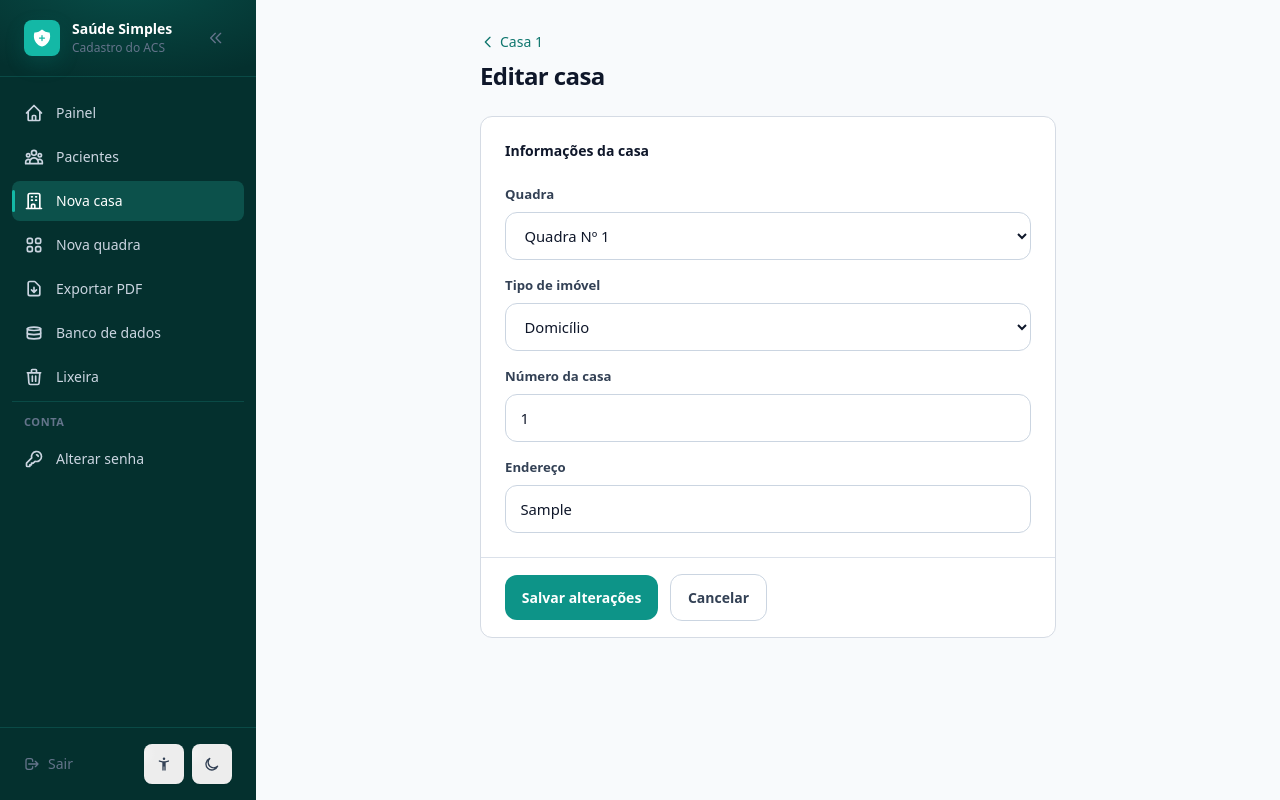
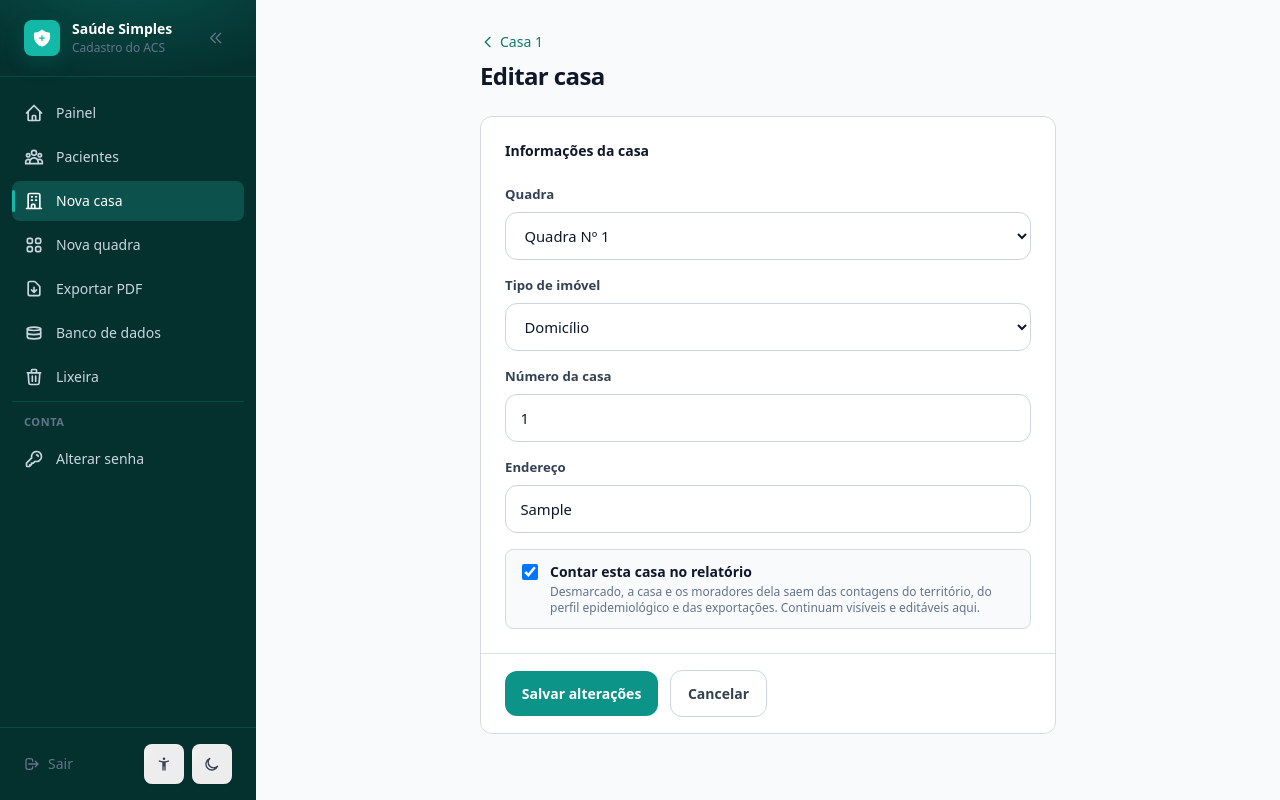
Before and after one commit to haynan1/saude_simples, a Flask app: page /casa/1/editar in a window 1280 px wide. Run offline with Flask 3, Linux system fonts and the light colour scheme; the visitor is signed in with stand-in values (Sample User, id 1); tables that the repository leaves empty hold one stand-in row (values such as "Sample post").

Commit message:
Casas: marcar se entram no relatório, com filtro no painel
Nova coluna casas.contabilizar (default 1). Desmarcada, a casa E os
moradores dela saem de toda contagem do território — painel, perfil
epidemiológico e as duas exportações — mas continuam visíveis, abertos e
editáveis. É recorte de relatório, não exclusão nem ocultação.

O filtro age no único ponto por onde todo relatório passa
(carregar_dados_relatorio) e na query própria do painel. Morador sem casa
continua contando: a marcação é da casa, e o COALESCE do LEFT JOIN trata
ausência como dentro.

Migração adiciona a coluna já contabilizando o legado — zerar em silêncio o
relatório de quem atualiza seria o pior desfecho possível. O teste recria a
tabela sem a coluna para exercitar o ALTER TABLE de verdade.

Controle na página da casa, no formulário de edição e selo nos dois lugares,
mais a opção "Contabilização" no filtro do painel. O selo usa
bg-slate-200/border-slate-300: border-slate-400 não está na lista de
utilitárias cobertas por .theme-dark e acenderia sobre o fundo escuro.

A leitura da marcação virou o filtro |contabilizada em vez de ficar repetida
em Python e em dois templates.

13 testes cobrindo exclusão do relatório, migração, filtro, visibilidade
preservada e a rota nova (login, CSRF e open redirect via `next`). A rota
também entrou em ROTAS_PROTEGIDAS_POST, que é a especificação de segurança
executável do projeto.

Co-Authored-By: Claude Opus 5 <noreply@anthropic.com>

```diff
--- a/app.py
+++ b/app.py
@@ -327,6 +327,21 @@ STATUS_PACIENTE_POR_CODIGO = {opcao["codigo"]: opcao["label"] for opcao in STATU
 # existir sem NOT NULL — NULL conta como ativo, igual ao legado.
 SQL_PACIENTE_ATIVO = "COALESCE(pacientes.status, 'ativo') = 'ativo'"
 
+# Casa fora do relatório: some das contagens do território (painel, perfil
+# epidemiológico e exportações), mas continua na lista e editável. COALESCE
+# cobre banco importado antes da coluna existir — ausência conta como dentro.
+SQL_CASA_CONTABILIZADA = "COALESCE(casas.contabilizar, 1) = 1"
+
+
+def casa_contabilizada(casa):
+    """Lê a marcação de uma linha de casa tolerando bancos antigos importados
+    (a coluna pode não existir até o init_db rodar) e valores nulos."""
+    try:
+        valor = casa["contabilizar"]
+    except (IndexError, KeyError):
+        return True
+    return True if valor is None else bool(valor)
+
 
 def normalizar_status_paciente(value):
     value = str(value or "").strip()
@@ -717,18 +732,28 @@ def carregar_dados_relatorio(condicoes_selecionadas=None, filtro_sem_selecao=Fal
     condicoes_selecionadas = condicoes_selecionadas or []
     grupos_selecionados = grupos_selecionados or []
     conn = get_db_connection()
+    # Casa marcada como fora do relatório não entra aqui — e, por tabela, os
+    # moradores dela também não, já que o LEFT JOIN abaixo os descarta junto.
     casas = conn.execute(
         f"""
         SELECT casas.*, quadras.numero_quadra, COUNT(pacientes.id) AS total_pacientes
         FROM casas
         LEFT JOIN quadras ON quadras.id = casas.quadra_id
         LEFT JOIN pacientes ON pacientes.casa_id = casas.id AND {SQL_PACIENTE_ATIVO}
+        WHERE {SQL_CASA_CONTABILIZADA}
         GROUP BY casas.id
         ORDER BY quadras.numero_quadra IS NULL, quadras.numero_quadra, casas.numero_casa, casas.id
         """
     ).fetchall()
+    # Morador sem casa continua contando: o LEFT JOIN deixa contabilizar NULL,
+    # e o COALESCE trata ausência como dentro do relatório.
     pacientes = conn.execute(
-        f"SELECT * FROM pacientes WHERE {SQL_PACIENTE_ATIVO} ORDER BY nome"
+        f"""
+        SELECT pacientes.* FROM pacientes
+        LEFT JOIN casas ON casas.id = pacientes.casa_id
+        WHERE {SQL_PACIENTE_ATIVO} AND {SQL_CASA_CONTABILIZADA}
+        ORDER BY pacientes.nome
+        """
     ).fetchall()
     conn.close()
 
@@ -946,6 +971,7 @@ app.add_template_filter(listar_condicoes, "condicoes_lista")
 app.add_template_filter(listar_condicao_codigos, "condicoes_codigos")
 app.add_template_filter(status_paciente_label, "status_paciente")
 app.add_template_filter(status_paciente_de, "status_codigo")
+app.add_template_filter(casa_contabilizada, "contabilizada")
 
 
 @app.context_processor
@@ -1236,8 +1262,14 @@ def index():
                  quadras.numero_quadra IS NULL, quadras.numero_quadra, casas.id
         """
     ).fetchall()
+    # Indicadores ignoram quem mora em casa marcada como fora do relatório.
     pacientes = conn.execute(
-        f"SELECT sexo, data_nascimento, condicoes_saude FROM pacientes WHERE {SQL_PACIENTE_ATIVO}"
+        f"""
+        SELECT pacientes.sexo, pacientes.data_nascimento, pacientes.condicoes_saude
+        FROM pacientes
+        LEFT JOIN casas ON casas.id = pacientes.casa_id
+        WHERE {SQL_PACIENTE_ATIVO} AND {SQL_CASA_CONTABILIZADA}
+        """
     ).fetchall()
     pacientes_busca = []
     if busca:
@@ -1255,23 +1287,31 @@ def index():
         ]
     conn.close()
     # Indicadores sempre sobre o território inteiro — o filtro recorta apenas
-    # a lista de casas.
-    stats = build_dashboard_stats(casas, pacientes)
-
-    # Filtro de casas: por tipo de imóvel (multi) e/ou por quadra.
+    # a lista de casas. A casa fora do relatório continua na lista, com selo,
+    # mas não entra na conta.
+    stats = build_dashboard_stats([c for c in casas if casa_contabilizada(c)], pacientes)
+
+    # Filtro de casas: por tipo de imóvel (multi), por quadra e/ou pela
+    # marcação de contabilização.
     tipos_filtro = [
         tipo for tipo in request.args.getlist("tipo") if tipo in TIPOS_IMOVEL_POR_CODIGO
     ]
     quadra_filtro = request.args.get("quadra", "").strip()
+    contabilizar_filtro = request.args.get("contabilizar", "").strip()
+    if contabilizar_filtro not in ("1", "0"):
+        contabilizar_filtro = ""
 
     # Contagens exibidas no modal — calculadas ANTES do recorte, para o
     # operador saber quantos imóveis existem de cada tipo/quadra.
     contagem_tipos = {opcao["codigo"]: 0 for opcao in TIPOS_IMOVEL_OPCOES}
     sem_quadra_total = 0
+    fora_do_relatorio_total = 0
     for casa in casas:
         contagem_tipos[tipo_imovel_de(casa)] += 1
         if casa["quadra_id"] is None:
             sem_quadra_total += 1
+        if not casa_contabilizada(casa):
+            fora_do_relatorio_total += 1
 
     total_casas_geral = len(casas)
     casas_filtradas = casas
@@ -1284,6 +1324,11 @@ def index():
         casas_filtradas = [casa for casa in casas_filtradas if casa["quadra_id"] == int(quadra_filtro)]
     else:
         quadra_filtro = ""
+    if contabilizar_filtro:
+        dentro = contabilizar_filtro == "1"
+        casas_filtradas = [
+            casa for casa in casas_filtradas if casa_contabilizada(casa) == dentro
+        ]
 
     return render_template(
         "index.html",
@@ -1295,10 +1340,12 @@ def index():
         pacientes_busca=pacientes_busca,
         tipos_filtro=tipos_filtro,
         quadra_filtro=quadra_filtro,
+        contabilizar_filtro=contabilizar_filtro,
         contagem_tipos=contagem_tipos,
         sem_quadra_total=sem_quadra_total,
+        fora_do_relatorio_total=fora_do_relatorio_total,
         total_casas_geral=total_casas_geral,
-        filtro_ativo=bool(tipos_filtro or quadra_filtro),
+        filtro_ativo=bool(tipos_filtro or quadra_filtro or contabilizar_filtro),
     )
 
 
@@ -1495,10 +1542,14 @@ def editar_casa(casa_id):
             flash(numero_error, "danger")
             return render_template("editar_casa.html", casa=casa, quadras=quadras)
 
+        # Checkbox não marcada não é enviada pelo navegador — ausência aqui
+        # significa "fora do relatório", que é o que o formulário mostra.
+        contabilizar = 1 if request.form.get("contabilizar") == "1" else 0
         conn = get_db_connection()
         conn.execute(
-            "UPDATE casas SET quadra_id = ?, numero_casa = ?, endereco = ?, tipo_imovel = ? WHERE id = ?",
-            (quadra_id, numero_casa, endereco, tipo_imovel, casa_id),
+            "UPDATE casas SET quadra_id = ?, numero_casa = ?, endereco = ?, tipo_imovel = ?, "
+            "contabilizar = ? WHERE id = ?",
+            (quadra_id, numero_casa, endereco, tipo_imovel, contabilizar, casa_id),
         )
         conn.commit()
         conn.close()
@@ -1506,6 +1557,33 @@ def editar_casa(casa_id):
         return redirect(url_for("detalhes_casa", casa_id=casa_id))
 
     return render_template("editar_casa.html", casa=casa, quadras=quadras)
+
+
+@app.route("/casa/<int:casa_id>/contabilizar", methods=["POST"])
+@login_required
+def alternar_contabilizacao_casa(casa_id):
+    """Liga/desliga a casa (e, com ela, seus moradores) das contagens do
+    território. Não apaga e não esconde nada: é só o recorte do relatório."""
+    destino = proxima_url_segura(request.form.get("next"))
+    casa = get_house_or_404(casa_id)
+    if casa is None:
+        return redirect(url_for("index"))
+
+    contabilizar = 1 if request.form.get("contabilizar") == "1" else 0
+    conn = get_db_connection()
+    conn.execute("UPDATE casas SET contabilizar = ? WHERE id = ?", (contabilizar, casa_id))
+    conn.commit()
+    conn.close()
+
+    if contabilizar:
+        flash(f"Casa {casa['numero_casa']} voltou a contar no relatório.", "success")
+    else:
+        flash(
+            f"Casa {casa['numero_casa']} ficou fora do relatório — ela e os moradores "
+            "dela saem das contagens do território.",
+            "success",
+        )
+    return redirect(destino)
 
 
 @app.route("/casa/<int:casa_id>/excluir", methods=["POST"])
--- a/db.py
+++ b/db.py
@@ -241,6 +241,7 @@ def init_db():
             quadra_id INTEGER,
             numero_casa INTEGER,
             endereco TEXT NOT NULL,
+            contabilizar INTEGER NOT NULL DEFAULT 1,
             FOREIGN KEY(quadra_id) REFERENCES quadras(id) ON DELETE SET NULL
         )
         """
@@ -280,6 +281,11 @@ def init_db():
     if "tipo_imovel" not in casa_columns:
         # Imóveis existentes eram todos domicílios — o default preenche o legado.
         conn.execute("ALTER TABLE casas ADD COLUMN tipo_imovel TEXT NOT NULL DEFAULT 'domicilio'")
+    if "contabilizar" not in casa_columns:
+        # Casa fora do relatório: ela e os moradores dela saem das contagens do
+        # território, mas continuam visíveis e editáveis na operação. Legado
+        # entra contabilizado — era o comportamento único até aqui.
+        conn.execute("ALTER TABLE casas ADD COLUMN contabilizar INTEGER NOT NULL DEFAULT 1")
     conn.execute(
         """
         CREATE TABLE IF NOT EXISTS configuracao (
--- a/templates/editar_casa.html
+++ b/templates/editar_casa.html
@@ -47,6 +47,23 @@
       <label class="form-label" for="endereco">Endereço</label>
       <input class="form-input" id="endereco" name="endereco" type="text" value="{{ casa.endereco }}" required>
     </div>
+
+    <div class="form-field md-span-2">
+      <label class="flex items-start gap-3 rounded-lg border border-slate-200 bg-slate-50 px-4 py-3 cursor-pointer" for="contabilizar">
+        <input
+          class="mt-0.5 h-4 w-4 shrink-0 rounded border-slate-300 text-blue-600"
+          id="contabilizar"
+          name="contabilizar"
+          type="checkbox"
+          value="1"
+          {% if casa|contabilizada %}checked{% endif %}
+        >
+        <span class="min-w-0">
+          <span class="block text-sm font-semibold text-slate-900">Contar esta casa no relatório</span>
+          <span class="block text-xs text-slate-500 mt-0.5">Desmarcado, a casa e os moradores dela saem das contagens do território, do perfil epidemiológico e das exportações. Continuam visíveis e editáveis aqui.</span>
+        </span>
+      </label>
+    </div>
   </div>
 
   <div class="form-actions border-t border-slate-100 px-6 py-4">
```
Also changed, not shown: templates/detalhes_casa.html (+18 -0 lines), templates/index.html (+22 -3 lines), tests/test_contabilizar_casa.py (added, +246 -0 lines), tests/test_seguranca.py (+1 -0 lines).
